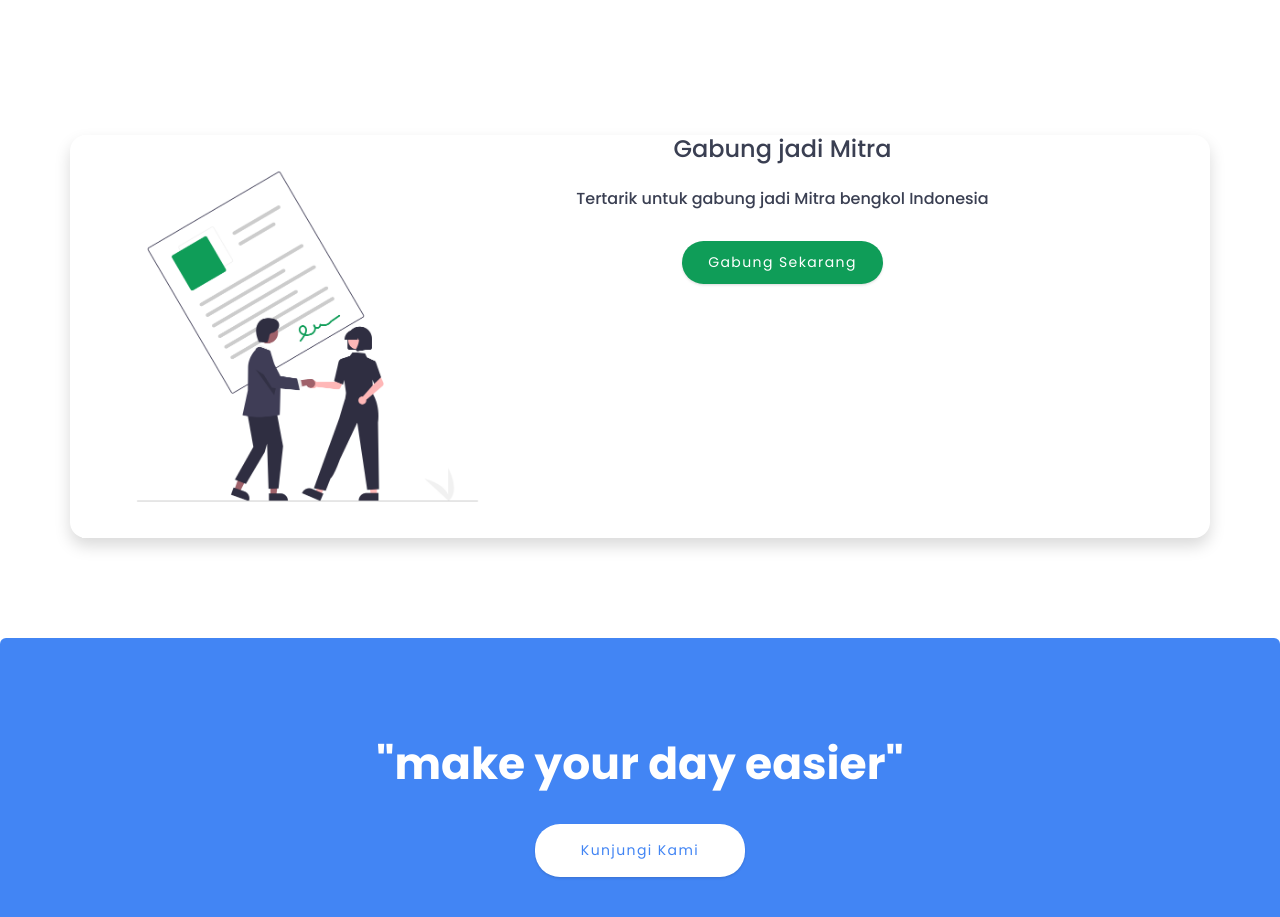
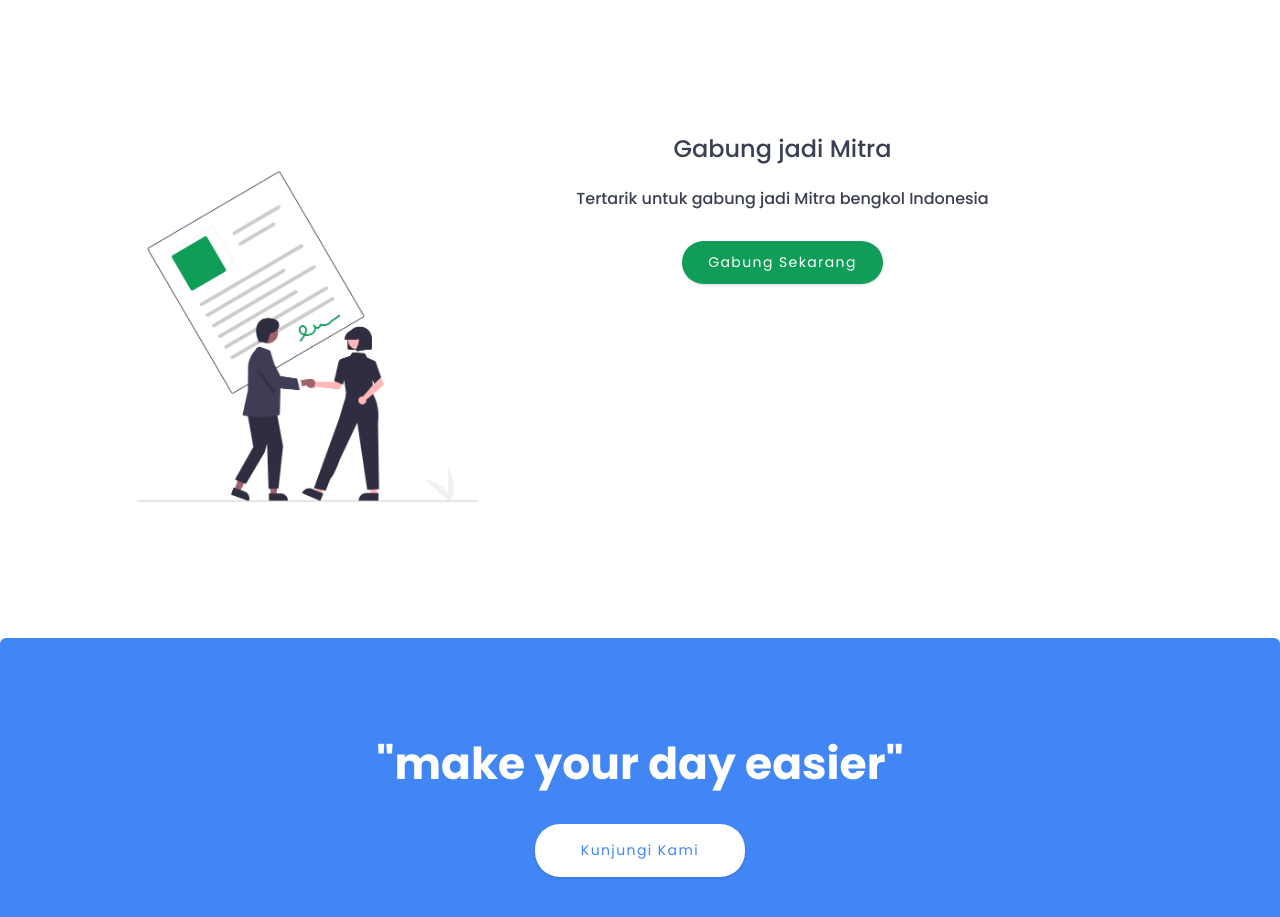
Before and after one commit to bengkol-id/bengkol-id.github.io, a plain HTML site: page index.html in a window 1280 px wide. Shown: the part 1260-2177 px from the top of the page. Drawn offline with nearby package versions, Linux system fonts and the light colour scheme.

Commit message:
Update Website

```diff
--- a/index.html
+++ b/index.html
@@ -36,7 +36,7 @@
     <title>bengkol Indonesia</title>
     <link rel="icon" type="image/x-icon" href="/images/favicon.png" />
   </head>
-  <body>
+  <body oncontextmenu="return false" onkeydown="return false;" onmousedown="return false;">
     <!-- N A V B A R -->
     <nav class="navbar navbar-default navbar-expand-lg fixed-top custom-navbar">
       <button
@@ -177,7 +177,7 @@
 
     <!-- E N D  P R O D U K -->
     <section>
-      <div class="container shadow rounded-4">
+      <div class="container">
         <div class="row">
           <div class="col-lg-5 col-md-5 col-sm-5 col-xs-5">
             <img class="img-fluid" src="images/mitra.png" alt="">
```
Also changed, not shown: mitra.html (+1 -1 lines), tentang.html (+1 -1 lines).
